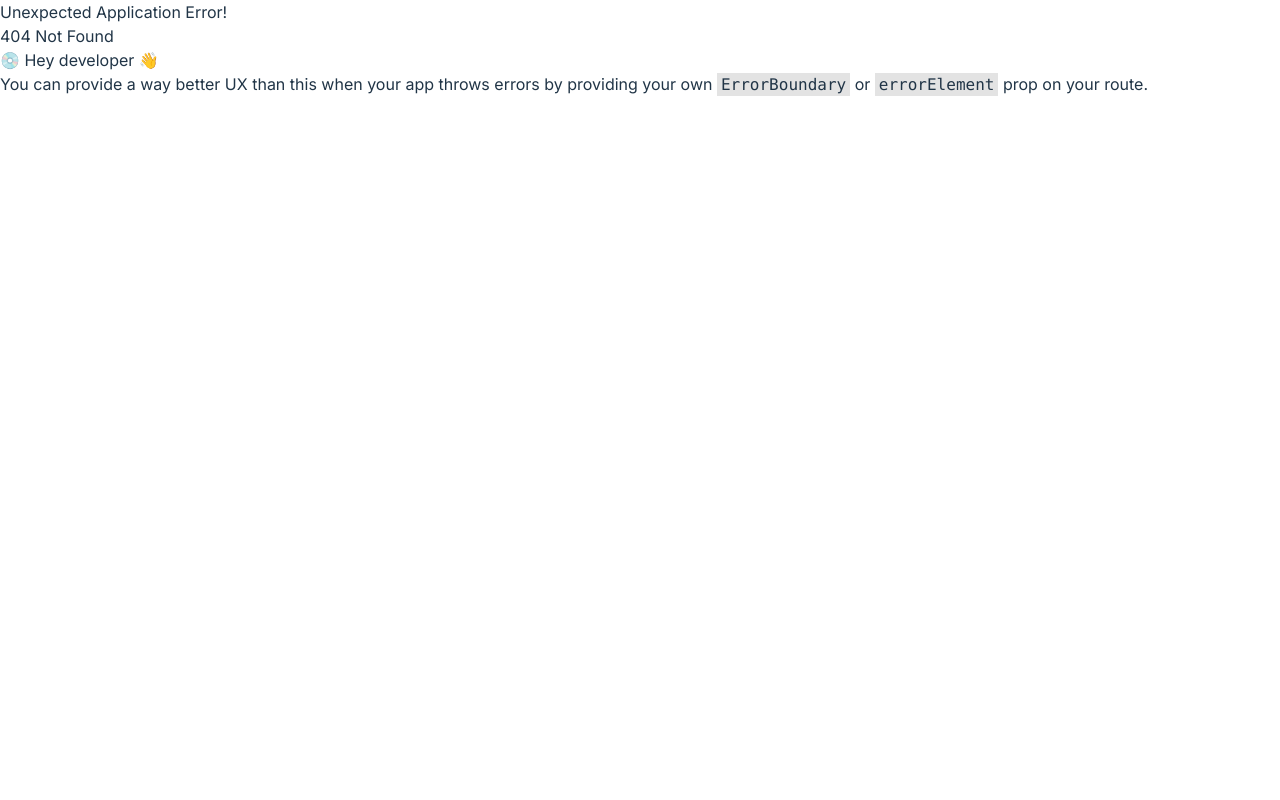
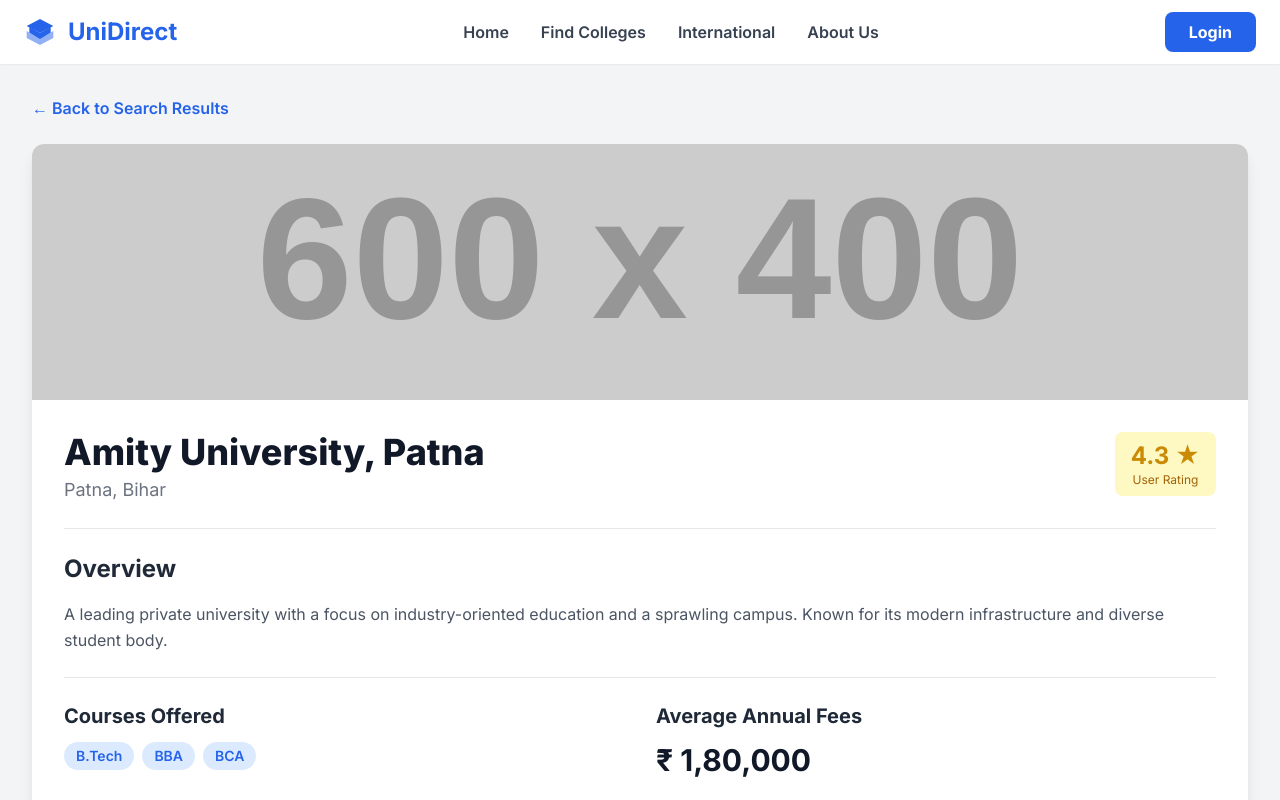
Before and after one commit to inkaran05/unidirect-reborn, a React (Vite) app: page /college/1 in a window 1280 px wide. Before the commit this address had no page. Shown: the top 800 px of the page. Built offline with nearby package versions, Linux system fonts and the light colour scheme.

Commit message:
Add feature from Day X

```diff
--- a/package.json
+++ b/package.json
@@ -6,7 +6,7 @@
   "scripts": {
     "dev": "vite",
     "build": "vite build",
-    "lint": "eslint .",
+    "lint": "eslint . --ext js,jsx --report-unused-disable-directives --max-warnings 0",
     "preview": "vite preview"
   },
   "dependencies": {
--- a/src/components/CollegeCard.jsx
+++ b/src/components/CollegeCard.jsx
@@ -1,5 +1,6 @@
 // src/components/CollegeCard.jsx
 import React from 'react';
+import { Link } from 'react-router-dom'; // 1. Import Link
 
 const CollegeCard = ({ college }) => {
   return (
@@ -25,9 +26,9 @@
               <p className="text-sm text-gray-600">Avg. Annual Fees</p>
               <p className="font-bold text-lg text-gray-900">₹ {college.fees.toLocaleString('en-IN')}</p>
             </div>
-            <a href="#" className="bg-brand-blue text-white font-bold py-2 px-4 rounded-lg hover:bg-blue-700 transition-all">
+            <Link to={`/college/${college.id}`} className="bg-brand-blue text-white font-bold py-2 px-4 rounded-lg hover:bg-blue-700 transition-all">
               View Details
-            </a>
+            </Link>
           </div>
         </div>
       </div>
--- a/src/main.jsx
+++ b/src/main.jsx
@@ -10,7 +10,8 @@
 import SearchPage from './pages/SearchPage.jsx';
 import LoginPage from './pages/LoginPage.jsx';
 import AboutPage from './pages/AboutPage.jsx';
-import InternationalPage from './pages/InternationalPage.jsx'; // 1. Import the new page
+import InternationalPage from './pages/InternationalPage.jsx';
+import CollegeDetailPage from './pages/CollegeDetailPage.jsx'; // 1. Import the new page
 
 // Define the application routes
 const router = createBrowserRouter([
@@ -22,7 +23,8 @@
       { path: '/search', element: <SearchPage /> },
       { path: '/login', element: <LoginPage /> },
       { path: '/about', element: <AboutPage /> },
-      { path: '/international', element: <InternationalPage /> }, // 2. Add the new route
+      { path: '/international', element: <InternationalPage /> },
+      { path: '/college/:collegeId', element: <CollegeDetailPage /> }, // 2. Add the new dynamic route
     ],
   },
 ]);
--- /dev/null
+++ b/src/pages/CollegeDetailPage.jsx
@@ -0,0 +1,75 @@
+// src/pages/CollegeDetailPage.jsx
+import React from 'react';
+import { useParams, Link } from 'react-router-dom';
+import { colleges } from '../mock-data';
+
+const CollegeDetailPage = () => {
+  // 1. Get the collegeId from the URL (e.g., /college/3)
+  const { collegeId } = useParams();
+
+  // 2. Find the correct college from our mock data
+  const college = colleges.find(c => c.id === parseInt(collegeId));
+
+  // 3. Handle case where no college is found
+  if (!college) {
+    return (
+      <div className="text-center py-20">
+        <h1 className="text-3xl font-bold">College Not Found</h1>
+        <Link to="/search" className="text-brand-blue mt-4 inline-block">← Back to Search</Link>
+      </div>
+    );
+  }
+
+  return (
+    <div className="bg-gray-100">
+      <div className="container mx-auto px-4 sm:px-6 lg:px-8 py-8">
+        <Link to="/search" className="text-brand-blue font-semibold mb-6 inline-block">
+          &larr; Back to Search Results
+        </Link>
+
+        <div className="bg-white rounded-xl shadow-lg overflow-hidden">
+          <img className="h-64 w-full object-cover" src={college.imageUrl} alt={`Campus of ${college.name}`} />
+          <div className="p-6 sm:p-8">
+            <div className="flex justify-between items-start">
+                <div>
+                    <h1 className="text-3xl sm:text-4xl font-extrabold text-gray-900">{college.name}</h1>
+                    <p className="mt-1 text-lg text-gray-500">{college.city}, {college.state}</p>
+                </div>
+                <div className="flex-shrink-0 ml-4 text-center bg-yellow-100 px-4 py-2 rounded-lg">
+                    <div className="text-2xl font-bold text-yellow-600">{college.rating} ★</div>
+                    <div className="text-xs text-yellow-700">User Rating</div>
+                </div>
+            </div>
+
+            <div className="mt-6 pt-6 border-t border-gray-200">
+              <h2 className="text-2xl font-bold text-gray-800 mb-4">Overview</h2>
+              <p className="text-gray-600 leading-relaxed">{college.overview}</p>
+            </div>
+
+            <div className="mt-6 pt-6 border-t border-gray-200 grid grid-cols-1 md:grid-cols-2 gap-8">
+                <div>
+                    <h3 className="text-xl font-bold text-gray-800 mb-3">Courses Offered</h3>
+                    <div className="flex flex-wrap gap-2">
+                        {college.courses.map(course => (
+                            <span key={course} className="bg-blue-100 text-brand-blue text-sm font-semibold px-3 py-1 rounded-full">{course}</span>
+                        ))}
+                    </div>
+                </div>
+                 <div>
+                    <h3 className="text-xl font-bold text-gray-800 mb-3">Average Annual Fees</h3>
+                    <p className="text-3xl font-bold text-gray-900">₹ {college.fees.toLocaleString('en-IN')}</p>
+                </div>
+            </div>
+             <div className="mt-8 text-center">
+                <button className="bg-brand-yellow text-brand-blue-dark font-bold py-3 px-8 rounded-lg shadow-md hover:bg-yellow-500 transition-all text-lg">
+                    Apply Now
+                </button>
+            </div>
+          </div>
+        </div>
+      </div>
+    </div>
+  );
+};
+
+export default CollegeDetailPage;
```
